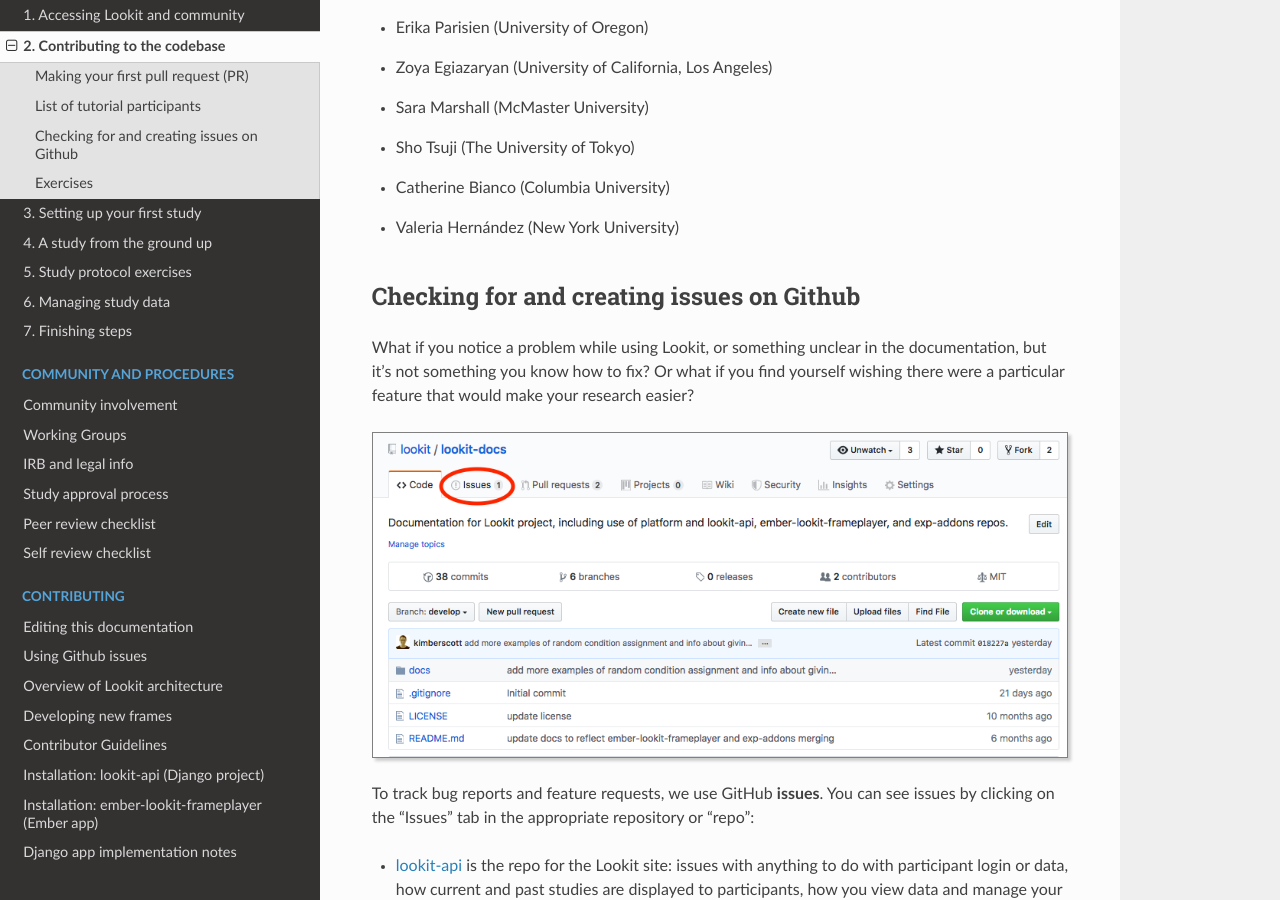
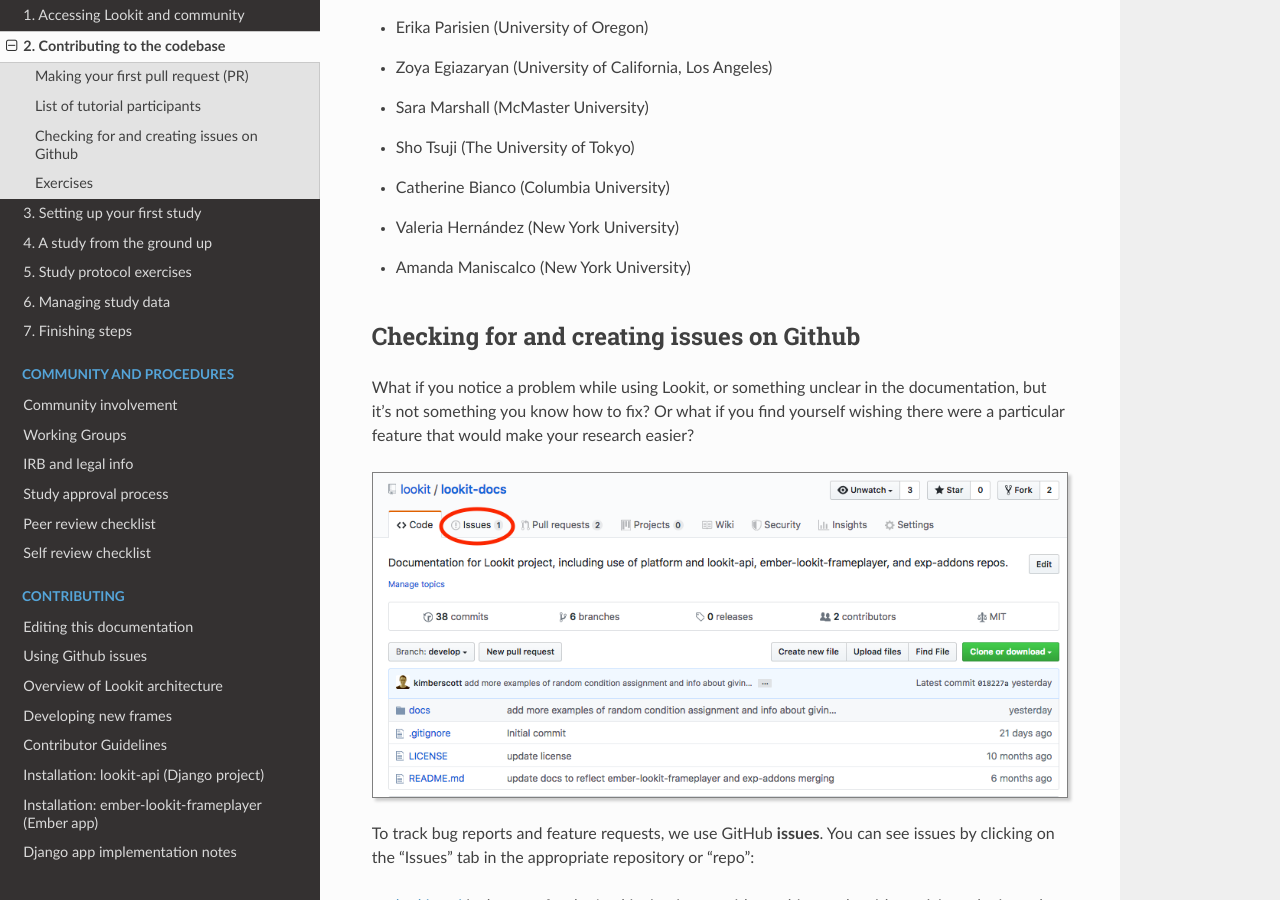
Before and after one commit to lookit/lookit-docs, a Sphinx documentation site: the page built from docs/source/tutorial-contributing.rst, in a window 1280 px wide and 900 px high, scrolled down 8913 px. Built offline with Sphinx 7.4.7 and the Read the Docs theme 2.0.0, drawn with Linux system fonts in a browser that asks for light colours.

Commit message:
Update tutorial-contributing.rst (#150)
I added my name and institution to the tutorial participants.

```diff
--- a/docs/source/tutorial-contributing.rst
+++ b/docs/source/tutorial-contributing.rst
@@ -186,6 +186,7 @@
 - Sho Tsuji (The University of Tokyo)
 - Catherine Bianco (Columbia University)
 - Valeria Hernández (New York University)
+- Amanda Maniscalco (New York University)
 
 .. _Github issues overview:
 
```
